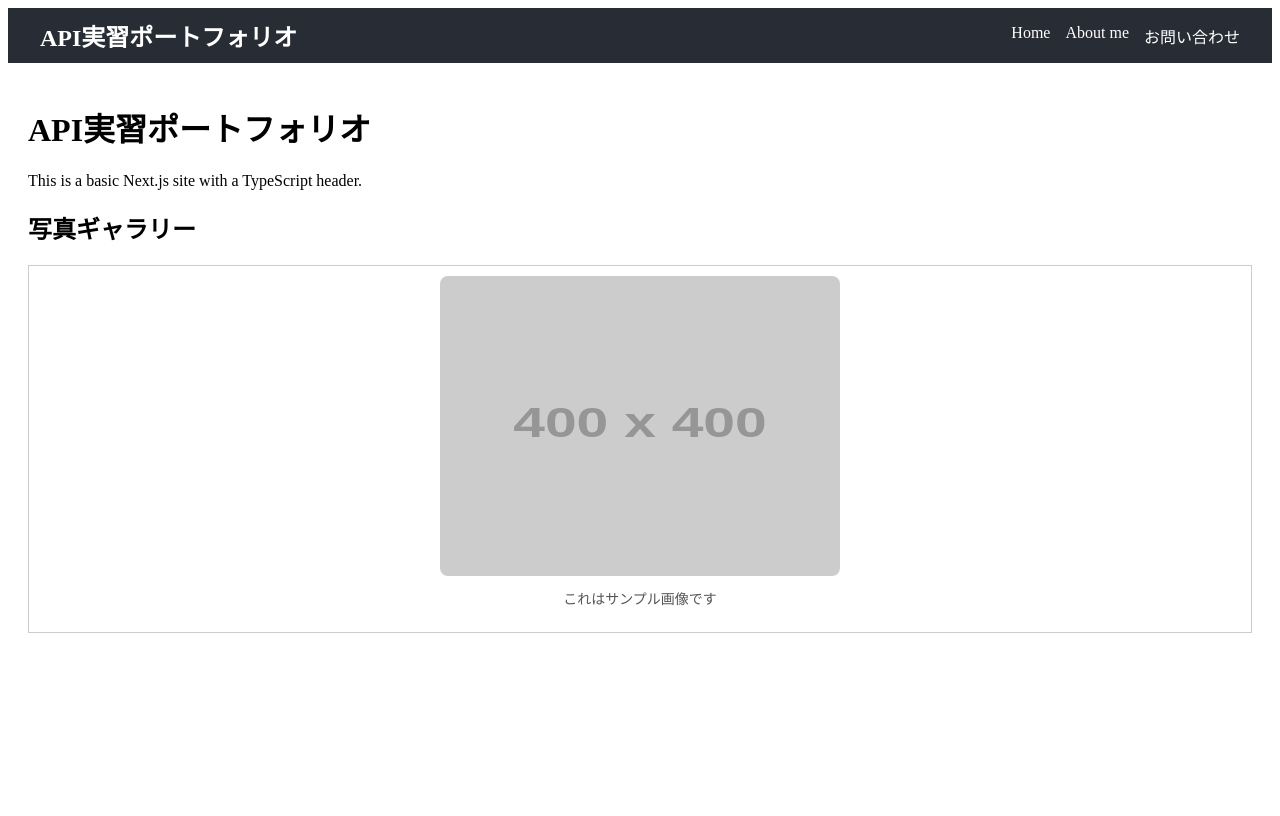
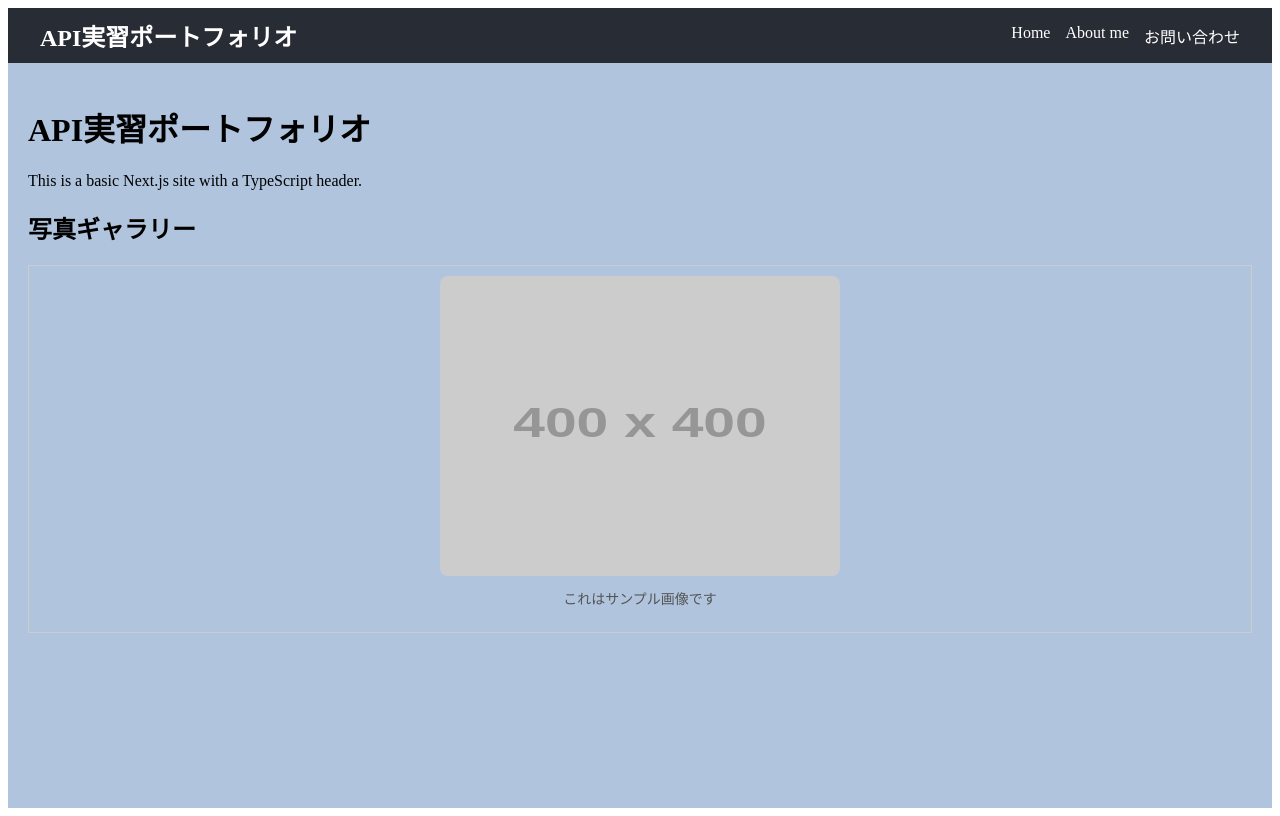
Before and after one commit to HibikiKobayashii/portforio, a Next.js app: page / in a window 1280 px wide. Built offline with nearby package versions, Linux system fonts and the light colour scheme.

Commit message:
Update index.tsx

```diff
--- a/pages/index.tsx
+++ b/pages/index.tsx
@@ -4,7 +4,7 @@ import Gazo from "../app/components/gazo";
 
 function Home() {
   return (
-    <div>
+    <div style={{ backgroundColor: "#b0c4de", minHeight: "100vh" }}>
       <Header />
       <main style={{ padding: "20px" }}>
         <h1>API実習ポートフォリオ</h1>
```
